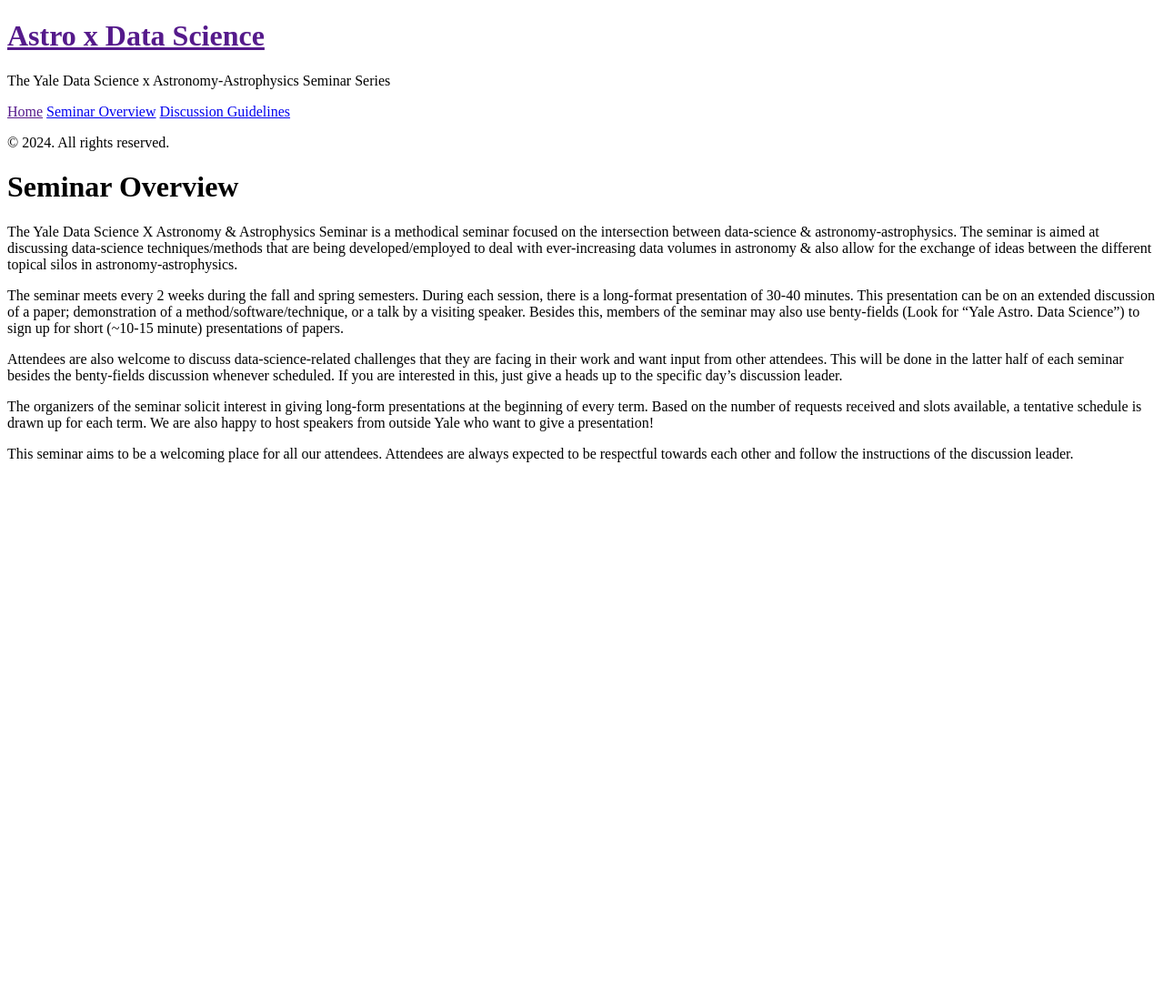
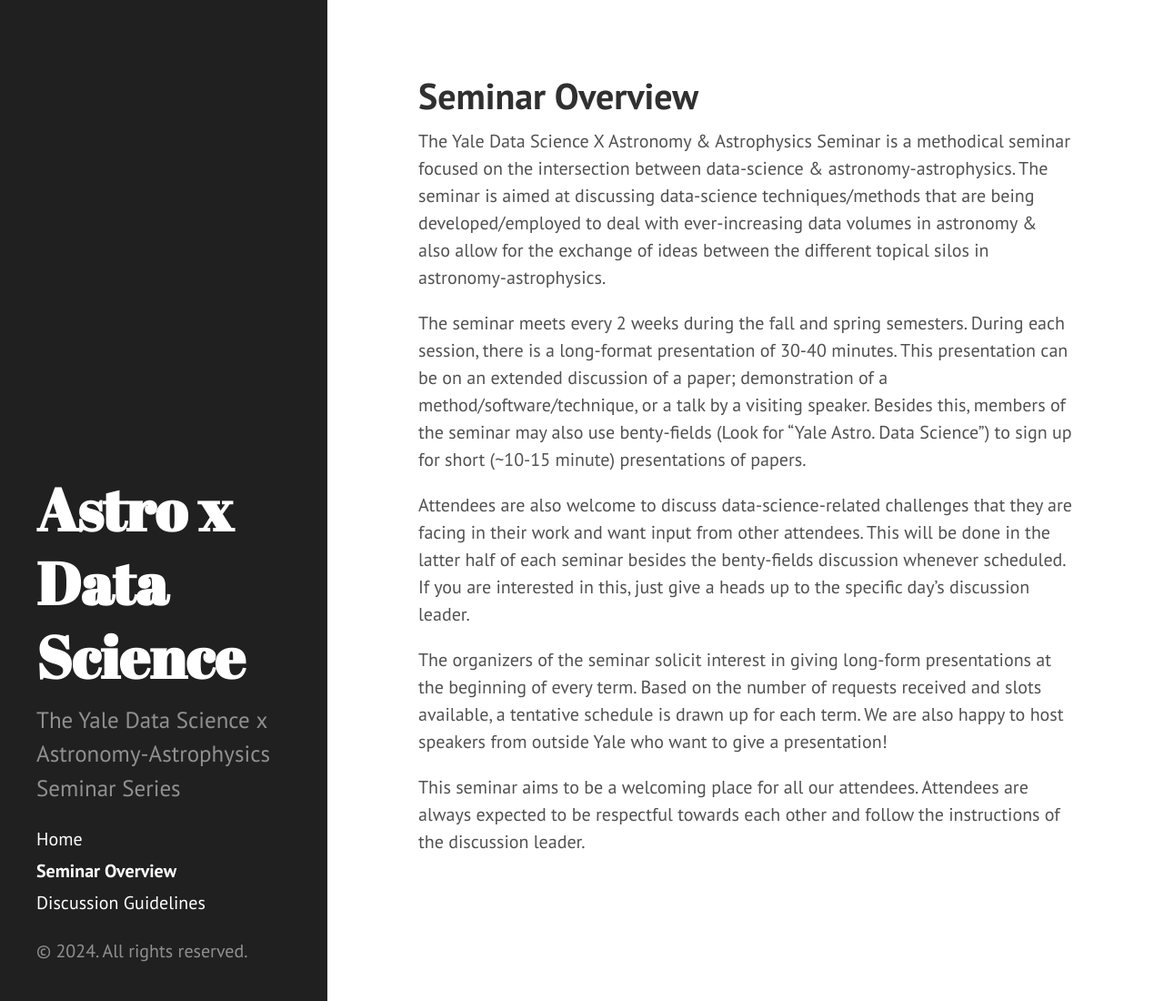
Before and after one commit to yale-dsaas/yale-dsaas.github.io, a Jekyll site: the page built from about.md, in a window 1280 px wide and 1100 px high. Shown: the whole window at 91% size. Built offline with Jekyll 4.4.1, drawn with Linux system fonts in a browser that asks for light colours.

Commit message:
trying to fix baseurl again

```diff
--- a/_config.yml
+++ b/_config.yml
@@ -13,7 +13,6 @@
 tagline: 'Yale Data Science x Astronomy-Astrophysics Seminar'
 url: https://yale-dsaas.github.io/
 description: 'The Yale Data Science x Astronomy-Astrophysics Seminar Series'
-baseurl: /
 
 author:
   name: 'Yasmeen Asali'
@@ -21,6 +20,3 @@
 
 paginate: 1 # Only one post per page
 paginate_path: "/page:num/"
-
-# Custom vars
-version: 2.1.0
--- a/_includes/head.html
+++ b/_includes/head.html
@@ -15,14 +15,14 @@
   </title>
 
   <!-- CSS -->
-  <link rel="stylesheet" href="{{ site.baseurl }}public/css/poole.css">
-  <link rel="stylesheet" href="{{ site.baseurl }}public/css/syntax.css">
-  <link rel="stylesheet" href="{{ site.baseurl }}public/css/hyde.css">
+  <link rel="stylesheet" href="/public/css/poole.css">
+  <link rel="stylesheet" href="/public/css/syntax.css">
+  <link rel="stylesheet" href="/public/css/hyde.css">
   <link rel="stylesheet" href="http://fonts.googleapis.com/css?family=PT+Sans:400,400italic,700|Abril+Fatface">
 
   <!-- Icons -->
-  <link rel="apple-touch-icon-precomposed" sizes="144x144" href="{{ site.baseurl }}public/apple-touch-icon-144-precomposed.png">
-                                 <link rel="shortcut icon" href="{{ site.baseurl }}public/favicon.ico">
+  <link rel="apple-touch-icon-precomposed" sizes="144x144" href="/public/apple-touch-icon-144-precomposed.png">
+                                 <link rel="shortcut icon" href="/public/favicon.ico">
 
   <!-- RSS -->
   <link rel="alternate" type="application/rss+xml" title="RSS" href="/atom.xml">
```
